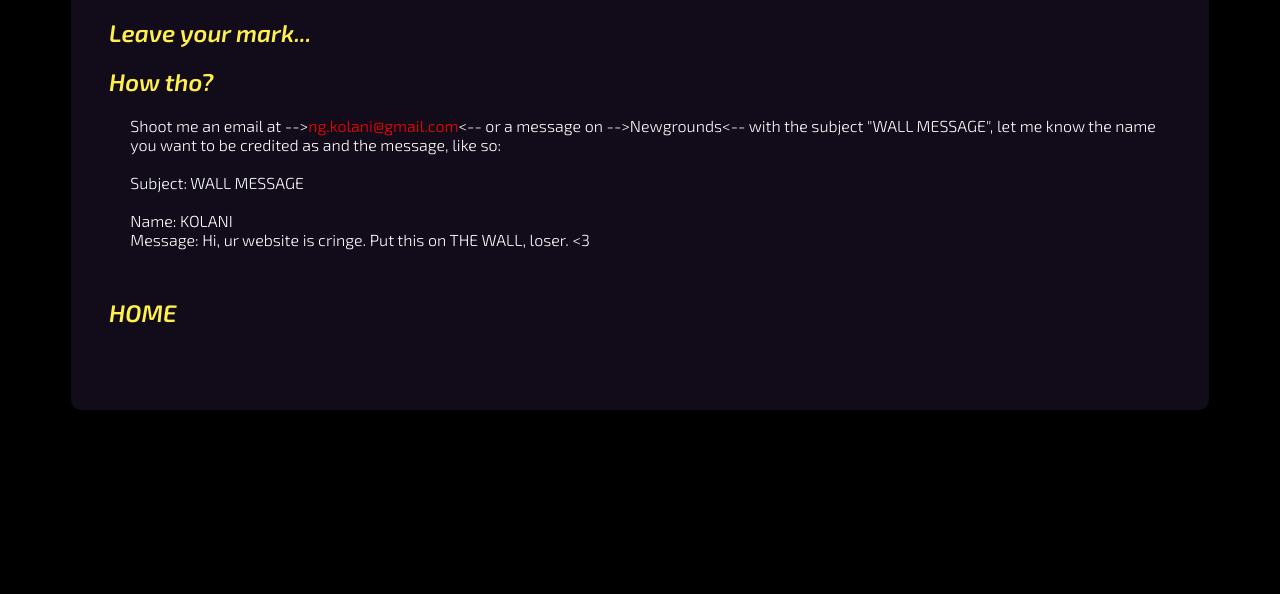
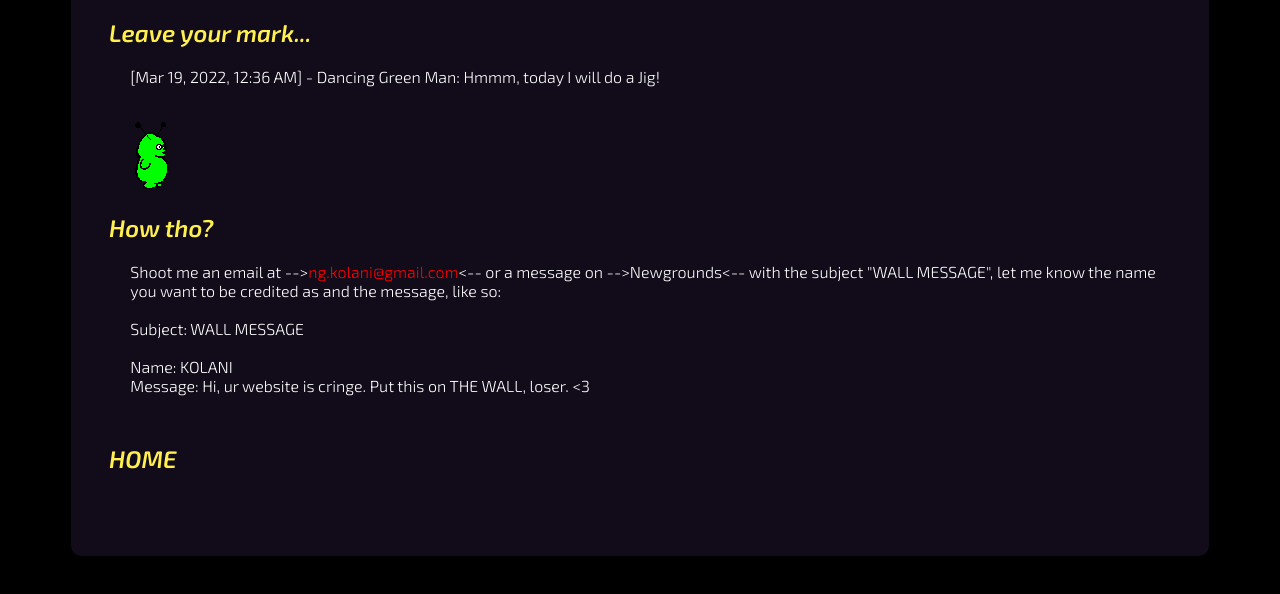
Before and after one commit to KolaniNG/kolani, a plain HTML site: page bootrot/br-wal.html in a window 1280 px wide. Shown: the part 126-720 px from the top of the page. Drawn offline with Linux system fonts and the light colour scheme.

Commit message:
Added a message to wall
[Mar 19, 2022, 12:36 AM] - Dancing Green Man: Hmmm, today I will do a Jig!

```diff
--- a/bootrot/br-wal.html
+++ b/bootrot/br-wal.html
@@ -14,6 +14,8 @@
   <div class="siteContainer">
     <h1>The WALL</h1>
     <h2>Leave your mark...</h2>
+    <p>[Mar 19, 2022, 12:36 AM] - Dancing Green Man: Hmmm, today I will do a Jig!</p>
+    <img src="img/green-boy.gif" alt="">
     <h2>How tho?</h2>
     <p>Shoot me an email at --><span>ng.kolani@gmail.com</span><-- or a message on --><a href="https://kolani.newgrounds.com">Newgrounds</a><-- with the subject "WALL MESSAGE", let me know the name you want to be credited as and the message, like so: <br><br>
     Subject: WALL MESSAGE <br><br>
```
Also changed, not shown: bootrot/img/green-boy.gif (added).
